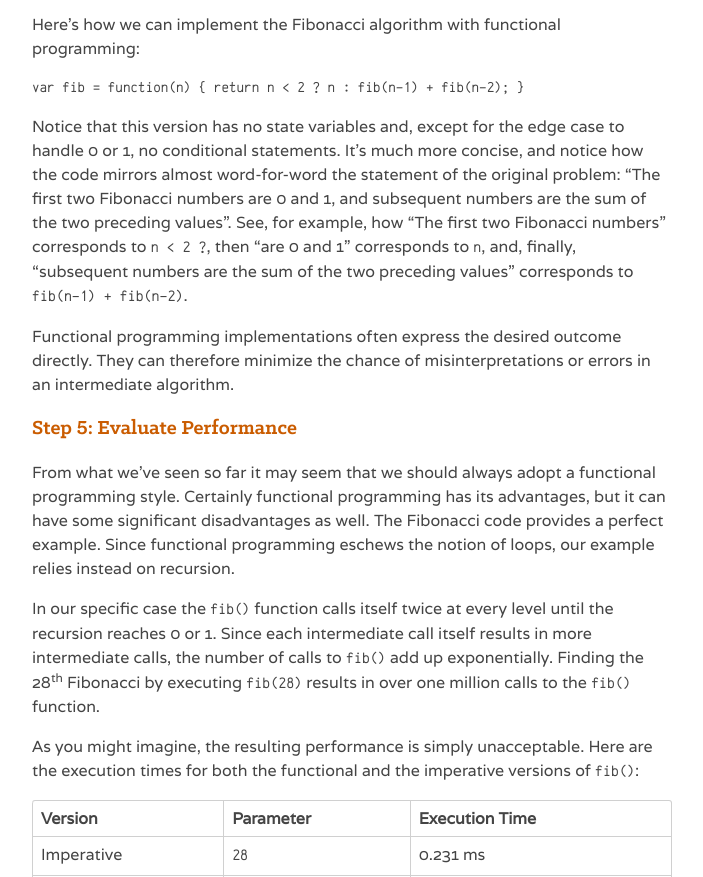
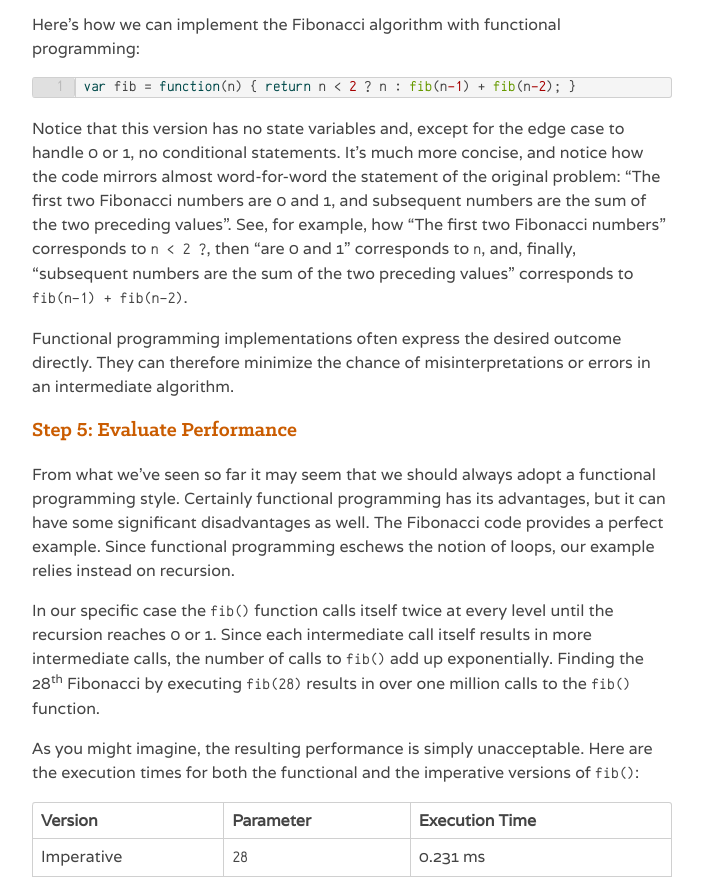
Before and after one commit to sathomas/jsDataV.is, a plain HTML site: page apnd.html in a window 1280 px wide. Shown: the part 3720-4597 px from the top of the page, without its empty margins (288-991 px from the left). Drawn offline with Linux system fonts and the light colour scheme.

Commit message:
correct label

```diff
--- a/apnd.html
+++ b/apnd.html
@@ -222,7 +222,8 @@ body { counter-reset: appendix 1; }
 <p>Proponents of functional programming claim that by ditching conditionals and state variables, a functional programming style can produce code that’s more concise, maintainable and less prone to errors than imperative programming.</p>
 <p>The “functional” in “functional programming” does not refer to functions in programming languages. Rather, it’s a reference to mathematical functions such as y=f(x). Functional programming attempts to emulate mathematical functions in the context of computer programming. Instead of iterating over values by using a for loop, functional programming often uses recursion, where a function calls itself multiple times to make a calculation or manipulate values.</p>
 <p>Here’s how we can implement the Fibonacci algorithm with functional programming:</p>
-<pre class="langugage-javascript"><code>var fib = function(n) { return n &lt; 2 ? n : fib(n-1) + fib(n-2); }</code></pre>
+<table class="sourceCode javascript numberLines"><tr class="sourceCode"><td class="lineNumbers"><pre>1
+</pre></td><td class="sourceCode"><pre><code class="sourceCode javascript"><span class="kw">var</span> fib = <span class="kw">function</span>(n) { <span class="kw">return</span> n &lt; <span class="dv">2</span> ? n : <span class="fu">fib</span>(n<span class="dv">-1</span>) + <span class="fu">fib</span>(n<span class="dv">-2</span>); }</code></pre></td></tr></table>
 <p>Notice that this version has no state variables and, except for the edge case to handle 0 or 1, no conditional statements. It’s much more concise, and notice how the code mirrors almost word-for-word the statement of the original problem: “The first two Fibonacci numbers are 0 and 1, and subsequent numbers are the sum of the two preceding values”. See, for example, how “The first two Fibonacci numbers” corresponds to <code>n &lt; 2 ?</code>, then “are 0 and 1” corresponds to <code>n</code>, and, finally, “subsequent numbers are the sum of the two preceding values” corresponds to <code>fib(n-1) + fib(n-2)</code>.</p>
 <p>Functional programming implementations often express the desired outcome directly. They can therefore minimize the chance of misinterpretations or errors in an intermediate algorithm.</p>
 <h3 id="step-5-evaluate-performance">Step 5: Evaluate Performance</h3>
```
